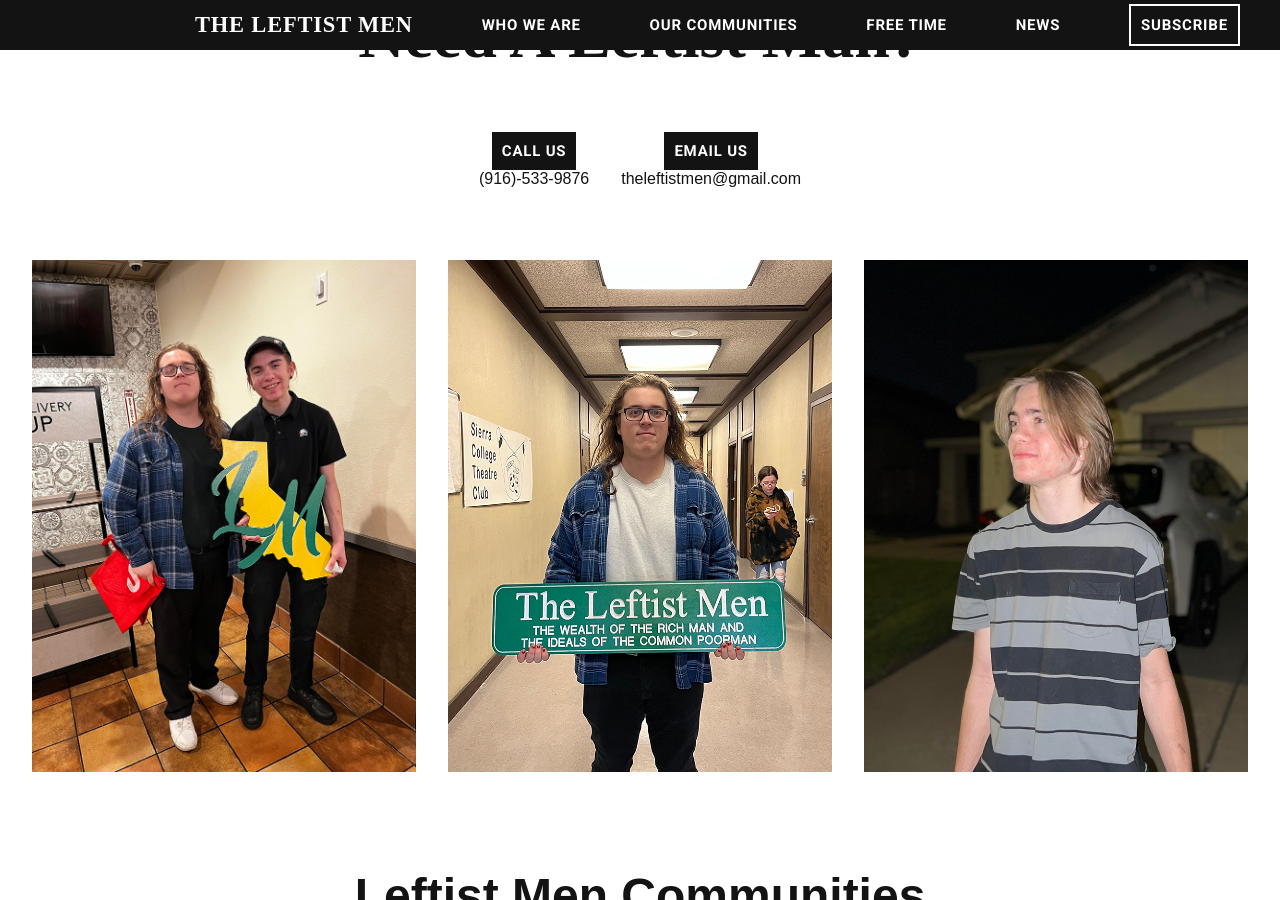
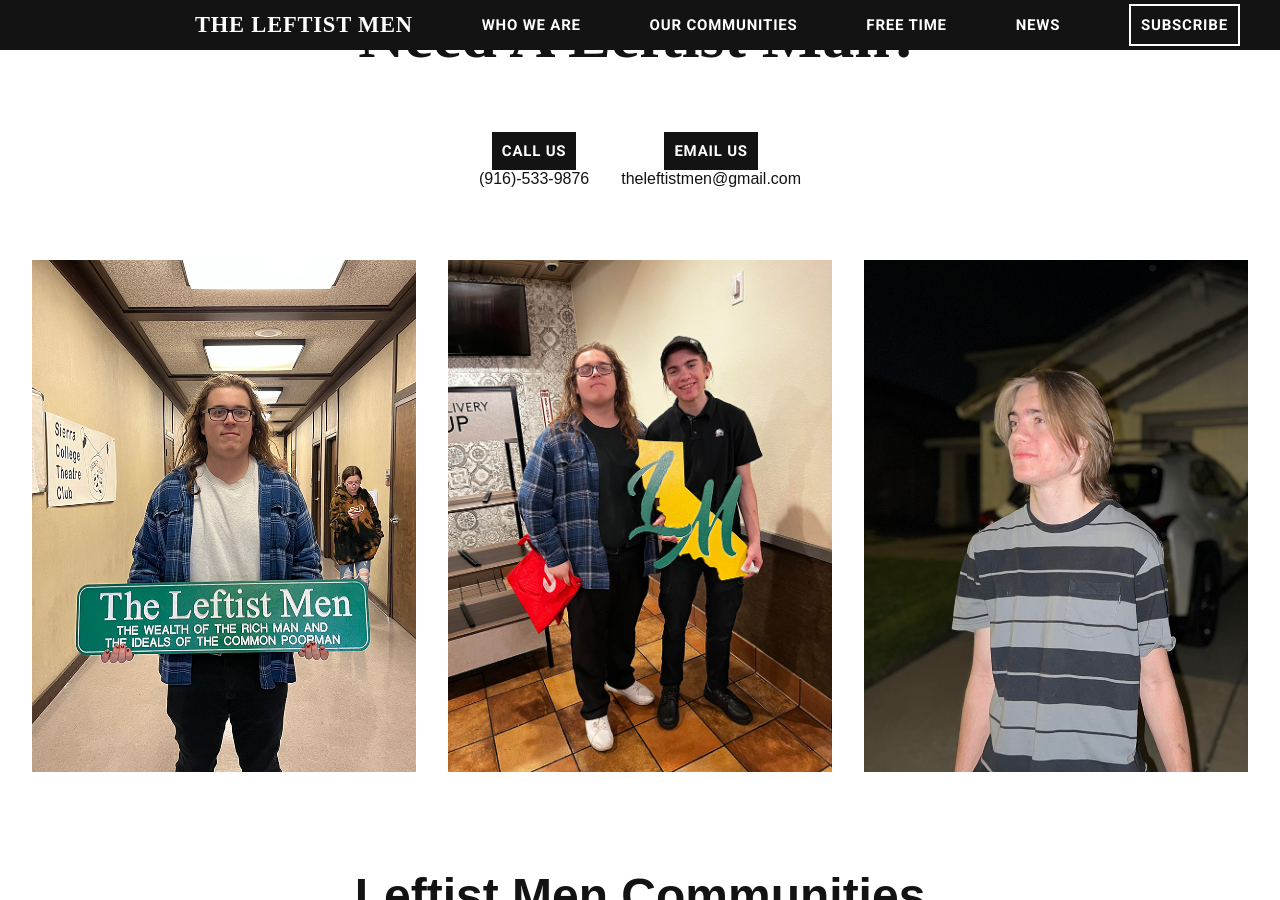
Before and after one commit to BennyHernandez/TheLeftistMen, a Jekyll site: the page built from index.html, in a window 1280 px wide and 900 px high, scrolled down 846 px. Built offline with Jekyll 4.4.1, drawn with Linux system fonts in a browser that asks for light colours.

Commit message:
Moved imgs

```diff
--- a/index.html
+++ b/index.html
@@ -41,13 +41,13 @@
     src="assets/gallery1.jpg"
     alt="Eric Gale showing proper street signage"
   /> -->
-    <img
-    src="assets/gallery5.jpg"
-    alt="Ben Lucia and Eric Gale being presnted a Leftist man sign"
-  />
   <img
     src="assets/gallery2.jpg"
     alt="The Leftist Men with their custom wood sign made locally in Roseville, California"
+  />
+      <img
+    src="assets/gallery5.jpg"
+    alt="Ben Lucia and Eric Gale being presnted a Leftist man sign"
   />
   <!-- <img
     src="assets/gallery3.jpg"
```
